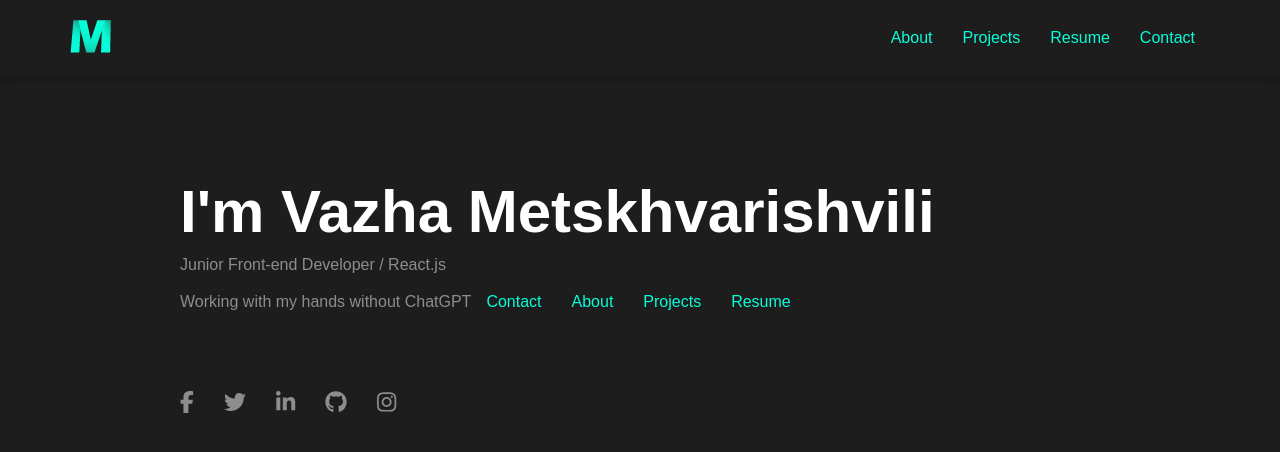
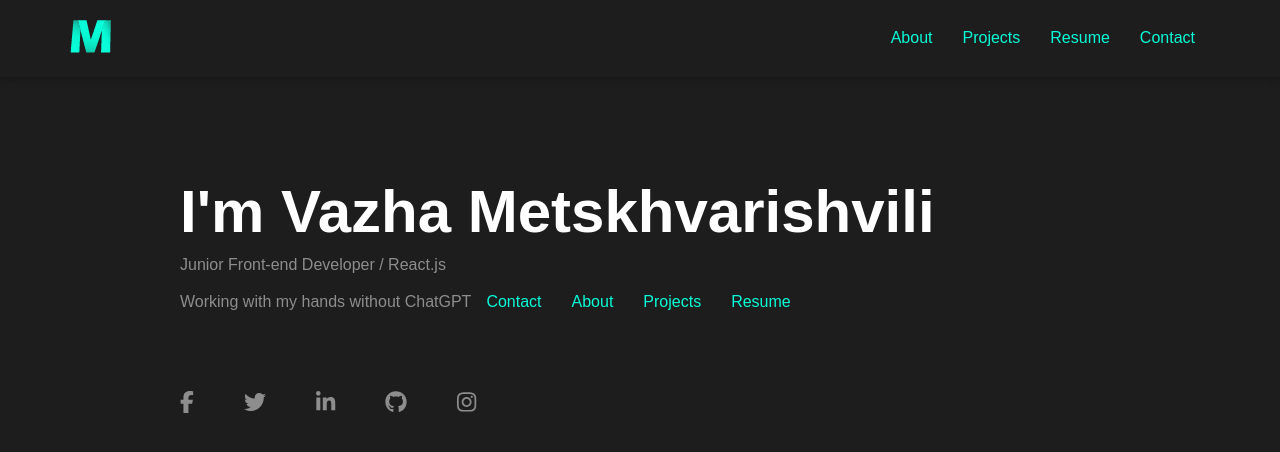
Before and after one commit to Mecxvarishvili/Portfolio, a React (Create React App) app: page / in a window 1280 px wide. Shown: the top 452 px of the page. Built offline with nearby package versions, Linux system fonts and the light colour scheme.

Commit message:
Fixed Transition problems

```diff
--- a/src/App.css
+++ b/src/App.css
@@ -252,11 +252,12 @@
 @media screen and (max-width: 12000px) {
   .footer {
     margin-top: 50px;
+    margin-bottom: 30px;
     padding: 20px 0;
   }
   .footer .socialCont {
     display: flex;
-    gap: 30px;
+    gap: 50px;
   }
   .footer .socialCont a {
     color: #8d8d8d;
--- a/src/components/AnimatedRoutes.js
+++ b/src/components/AnimatedRoutes.js
@@ -1,24 +1,54 @@
-import React, { useState } from 'react';
+import React, { useEffect, useState } from 'react';
 import { motion } from 'framer-motion';
 import Header from '../layouts/header/Header';
 import Footer from '../layouts/footer/Footer';
 const AnimatedRoutes = ({children}) => {
+    const [ animation, setAnimation ] = useState(true)
+    const [ animate, setAnimate ] = useState(true)
     const [ mainVisible, setMainVisible ] = useState(true)
+    const [ bar, setBar ] = useState("visibleBar")
+
+
+    const handleBar = () => {
+        if(bar === "visibleBar") {
+            setBar("hideBar")
+        } else {
+            setBar("visibleBar")
+        }
+    }
+
+    useEffect(() => {
+        setAnimate(false)
+        setTimeout(() => {setAnimate(true);  handleBar(); setMainVisible((c) => !c)}, 900)
+        console.log("action")
+    }, [animation])
+
+    const variants = {
+        start: {
+            opacity: 0,
+            transition: { delay: 0.1 }
+        },
+        stop: {
+            opacity: 1,
+            transition: { delay: 0.1 }
+
+        },
+    }
 
     return (
         <motion.div
+        variants={variants}
         initial={{opacity: 0}}
-        animate={{opacity: 1}}
+        animate={animate ? "stop" : "start"}
         exit={{opacity: 0}}
-        transition={{ delay: 0.2 }}
         >
-            <Header setMainVisible={setMainVisible} />
+            <Header viewBar={bar} setBar={setBar} setAnimation={setAnimation} setMainVisible={setMainVisible} />
             <div className="mainCont">
-                {mainVisible ?
+                {mainVisible &&
                 <div className="container">
                     {children}
                     <Footer/>
-                </div> : <></>
+                </div>
                 }
             </div>
         </motion.div>
--- a/src/layouts/footer/Footer.scss
+++ b/src/layouts/footer/Footer.scss
@@ -2,11 +2,12 @@
 @media screen and (max-width: 12000px) {
     .footer {
         margin-top: 50px;
+        margin-bottom: 30px;
         padding: 20px 0;
 
         .socialCont {
             display: flex;
-            gap: 30px;
+            gap: 50px;
 
             a {
                 color: #8d8d8d;
--- a/src/layouts/header/Header.js
+++ b/src/layouts/header/Header.js
@@ -1,42 +1,31 @@
-import React, { useState } from 'react';
+import React, { useEffect, useState } from 'react';
 import { Link } from 'react-router-dom';
 import { ABOUT_PAGE, CONTACT_PAGE, HOME_PAGE, PROJECTS_PAGE, RESUME_PAGE } from '../../components/routes';
 import RouteGetter from './RouteGetter';
 import logo from "../../img/logo.png"
 
-const Header = (props) => {
-    const [ bar, setBar ] = useState("hideBar")
+const Header = ({viewBar, setAnimation}) => {
     const [ menu, setMenu ] = useState("")
 
-    const routesCont = () => {
-        if(bar === "visibleBar") {
-            menuFunc("hideBar", true, "")
+    useEffect(() => {
+        if(viewBar === "visibleBar") {
+            setMenu("open")
         } else {
-            menuFunc("visibleBar", false, "open")
+            setMenu("")
         }
-    }
-
-    const menuFunc = (bar, visible, menu) => {
-        setBar(bar)
-        props.setMainVisible(visible)
-        setMenu(menu)
-    }
+    }, [viewBar])
 
     return (
         <div className="header" >
             <div className="container" >
-                <Link className="logo"
-                    onClick={() =>{if(window.location.pathname === HOME_PAGE)
-                    menuFunc("hideBar", true, "")}}
-                    to={HOME_PAGE}
-                >
+                <Link className="logo" to={HOME_PAGE}>
                     <img src={logo} alt="logo" />
                 </Link>
-                <div onClick={() => {routesCont()}} className={"burgerMenu " + menu}>
+                <div onClick={() => setAnimation((current) => !current)} className={"burgerMenu " + menu}>
                     <div className="icon-left"></div>
                     <div className="icon-right"></div>
                 </div>
-                <div className={"routesCont " + bar} >
+                <div className={"routesCont " + viewBar} >
                     <ul>
                         <RouteGetter href={ABOUT_PAGE} />
                         <RouteGetter href={PROJECTS_PAGE} />
```
Also changed, not shown: 1 other file (tests, documents, lock files or other folders).
